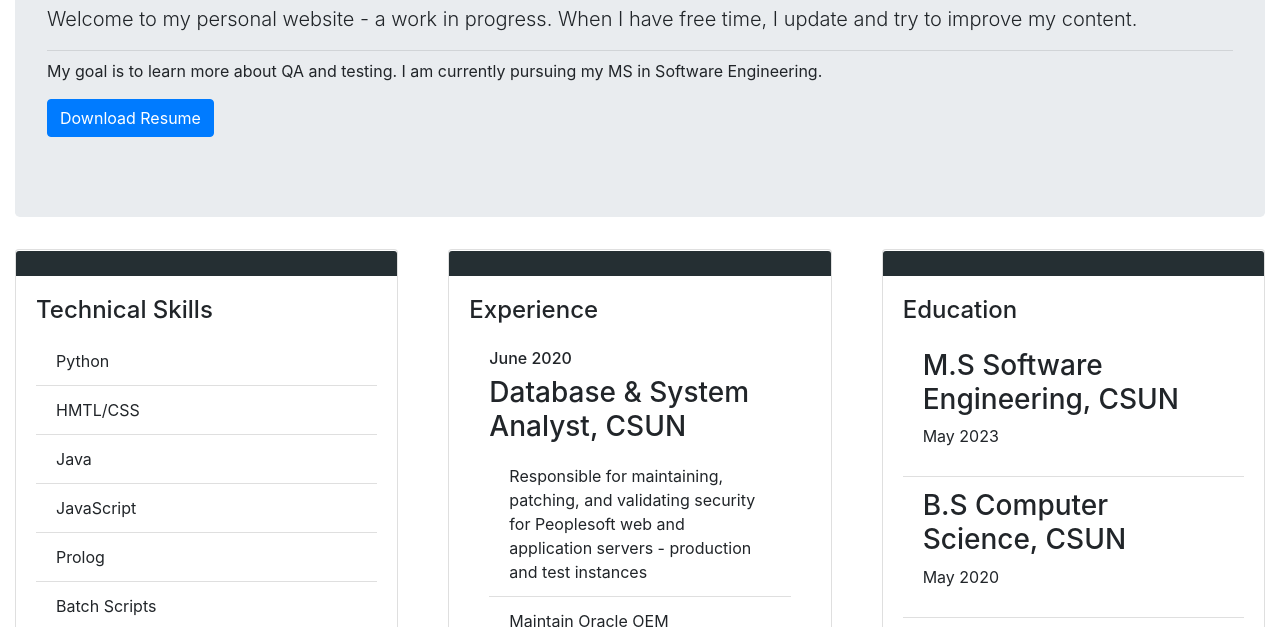
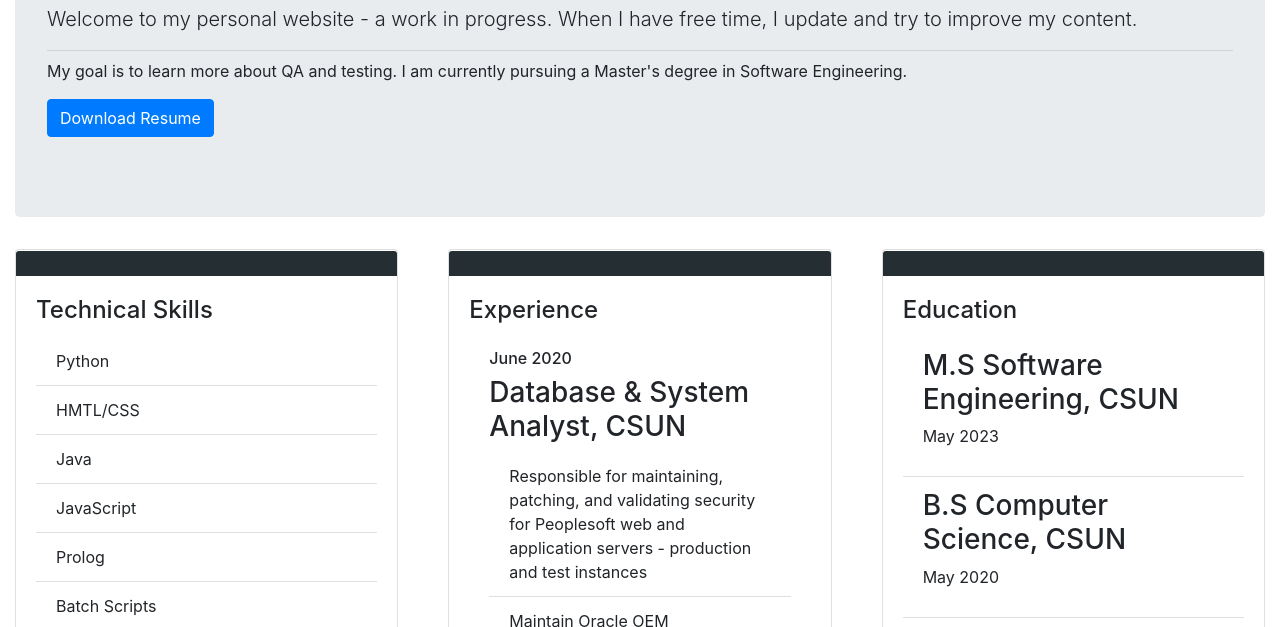
Before and after one commit to Elenadame/elenadame.github.io, a plain HTML site: page index.html in a window 1280 px wide. Shown: the part 172-799 px from the top of the page. Drawn offline with nearby package versions, Linux system fonts and the light colour scheme.

Commit message:
Update index.html

```diff
--- a/index.html
+++ b/index.html
@@ -35,7 +35,7 @@
       <p class="lead">Welcome to my personal website - a work in progress. When I have free time, I update
       and try to improve my content.</p>
       <hr class="my-2">
-      <p>My goal is to learn more about QA and testing. I am currently pursuing my MS in Software Engineering.</p>
+      <p>My goal is to learn more about QA and testing. I am currently pursuing a Master's degree in Software Engineering.</p>
       <p class="lead">
         <a class="btn btn-primary btn-md" href="EAdame_resume.pdf" role="button">Download Resume</a>
       </p>
```
